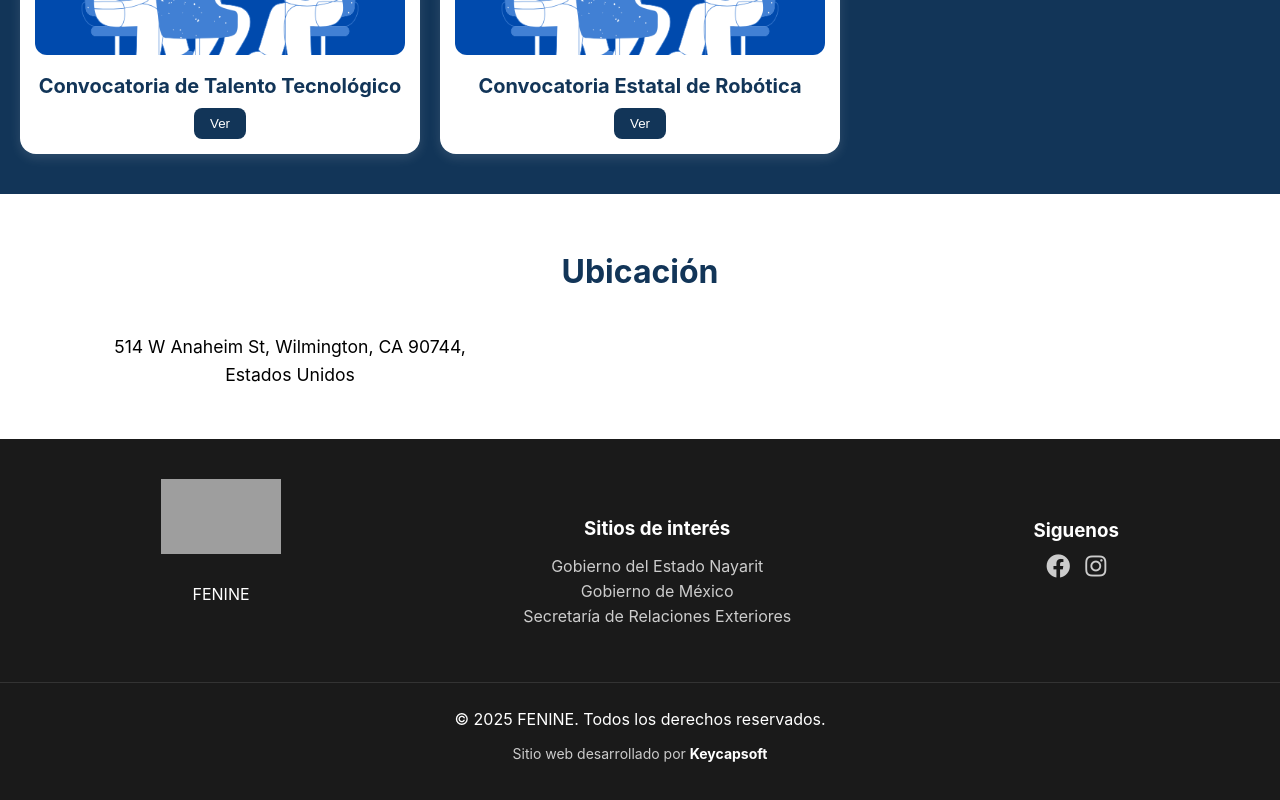
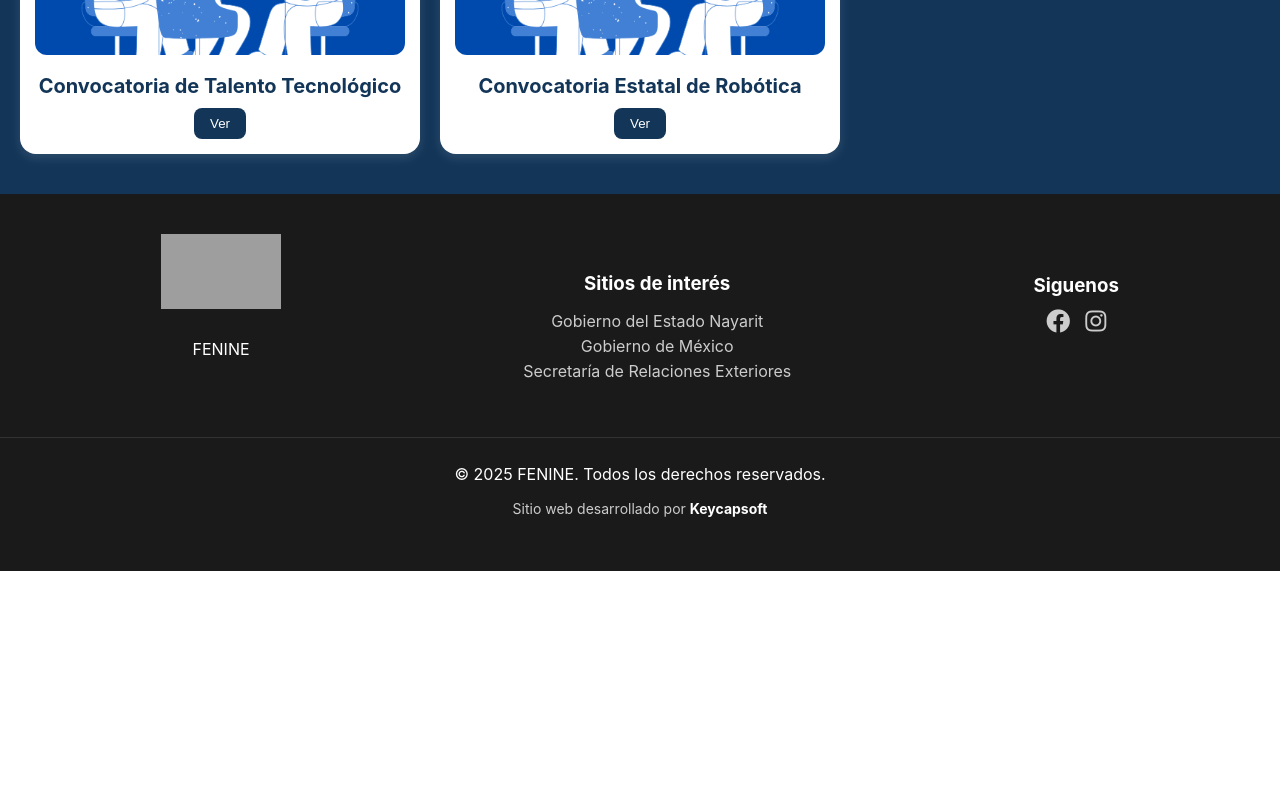
Before and after one commit to KelGut13/Hackaton, a React (Create React App) app: page /es in a window 1280 px wide. Shown: the part 2520-3320 px from the top of the page. After the commit the page ends 3091 px from the top, so only its background shows below. Built offline with nearby package versions, Linux system fonts and the light colour scheme; grey boxes are pictures that could not be loaded.

Commit message:
Guardando cambios locales antes de hacer pull

```diff
--- a/src/paginas/Inicio.jsx
+++ b/src/paginas/Inicio.jsx
@@ -79,15 +79,6 @@ const Inicio = () => {
       <div className="Inicio-Seccion_Tres">
         <Convocatorias />
       </div>
-
-      <div className="Inicio-Seccion_Cuatro">
-        <h2 className="ubicacion-titulo">{t("ubicacion.titulo")}</h2>
-        <div className="ubicacion-contenido">
-          <div className="ubicacion-texto">
-            <p>{t("ubicacion.direccion")}</p>
-          </div>
-        </div>
-      </div>
       <Accesibilidad />
     </div>
   );
```
